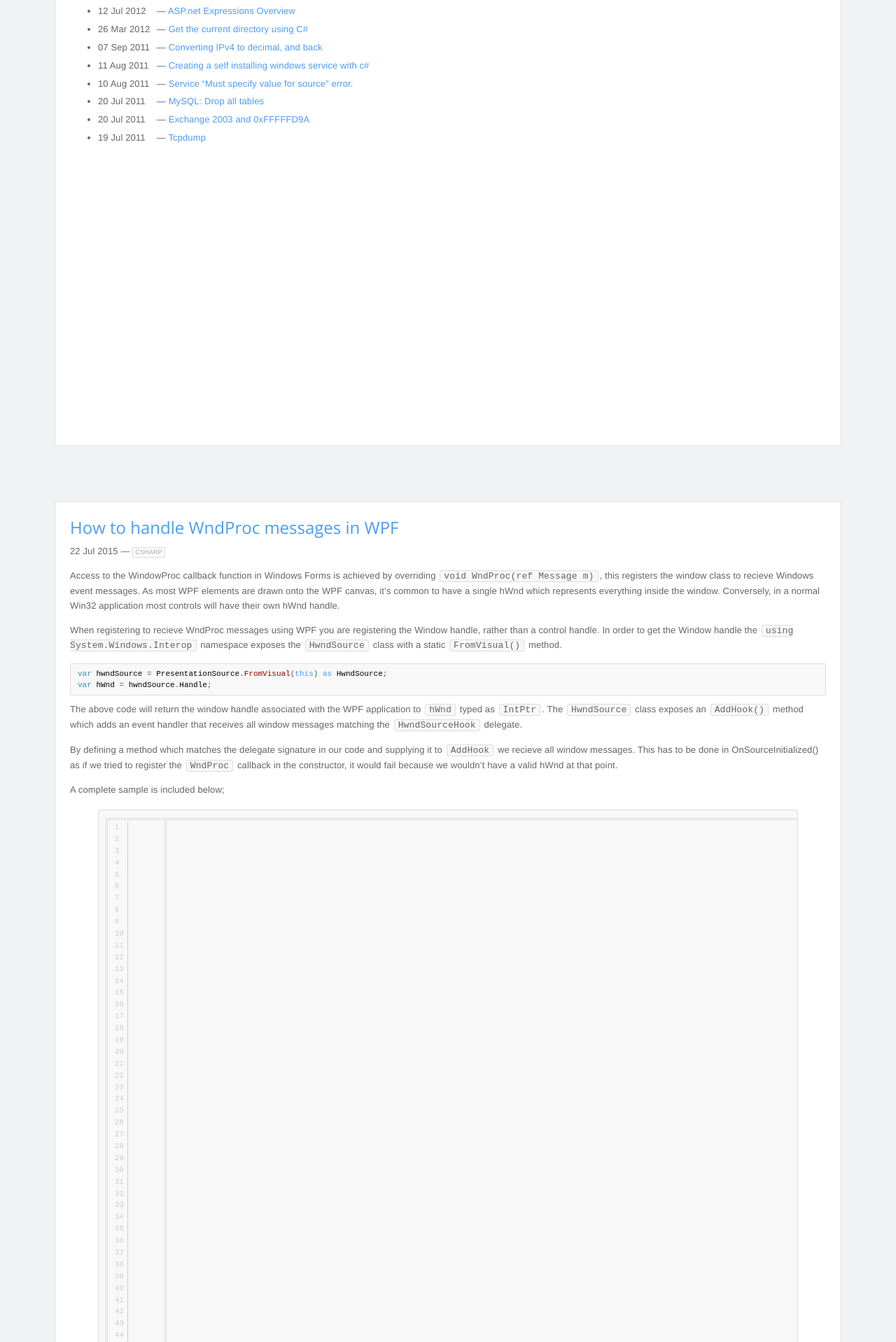
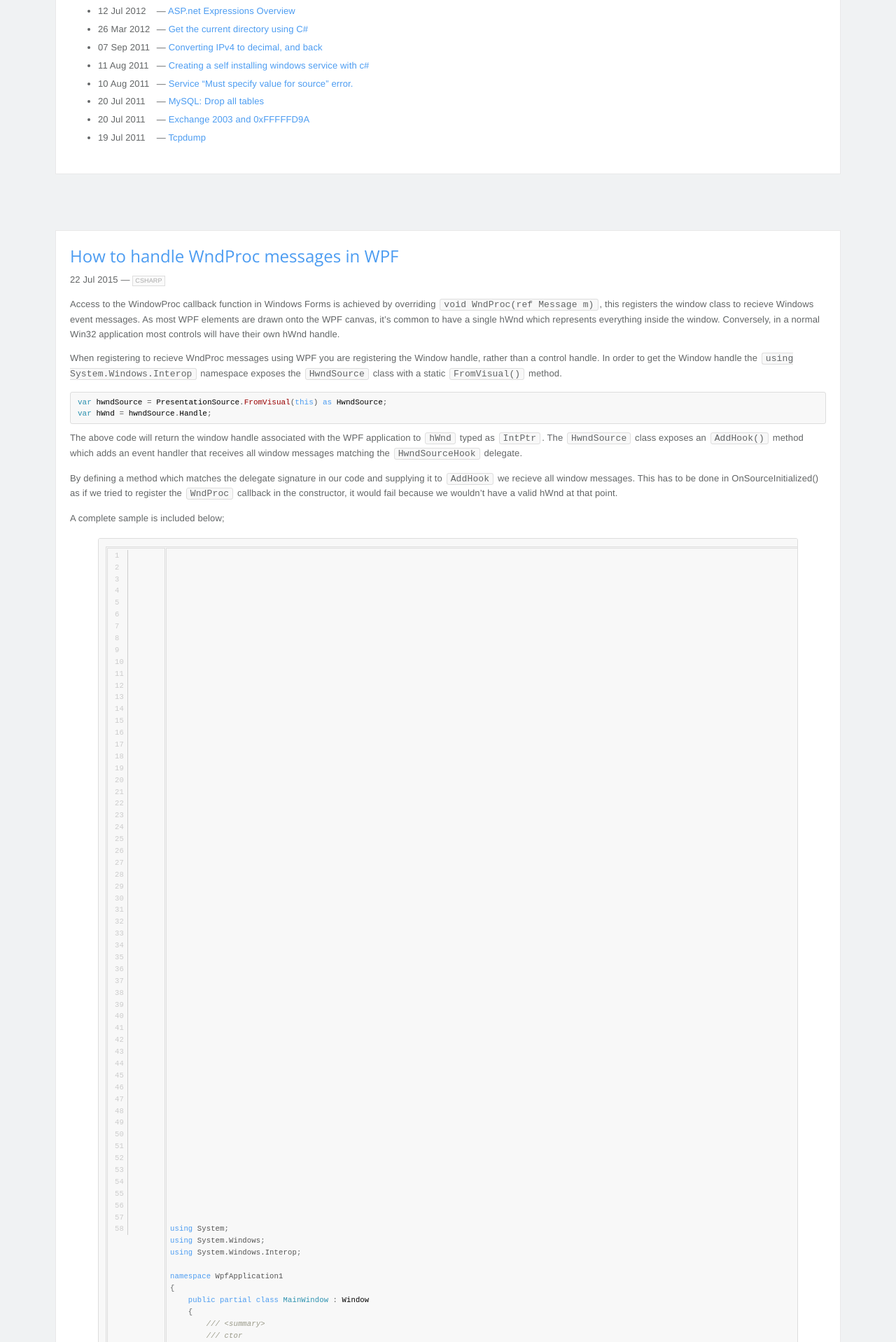
Before and after one commit to pingfu/pingfu.github.io, a Jekyll site: the page built from index.html, in a window 1280 px wide. Shown: the part 462-2380 px from the top of the page at 70% size. Built offline with Jekyll 4.4.1, drawn with Linux system fonts in a browser that asks for light colours; nearby versions of some CDN libraries; Markdown is read by kramdown in place of the engine named in the settings.

Commit message:
css adjust

```diff
--- a/index.html
+++ b/index.html
@@ -5,7 +5,7 @@ breadcrumb: Welcome
 ---
 
 
-<section class="boxed large">
+<section class="boxed">
 
 	<h1>{{ page.breadcrumb }}</h1>
 
```
